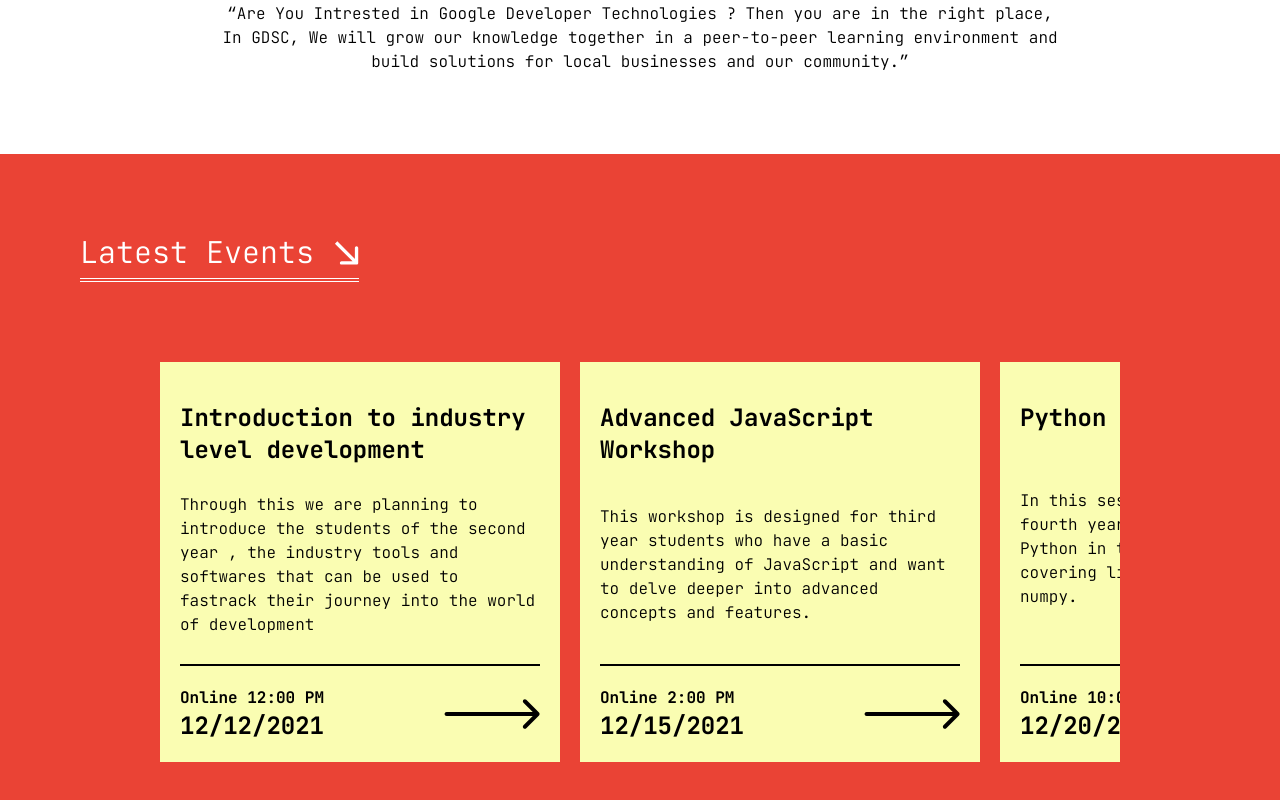
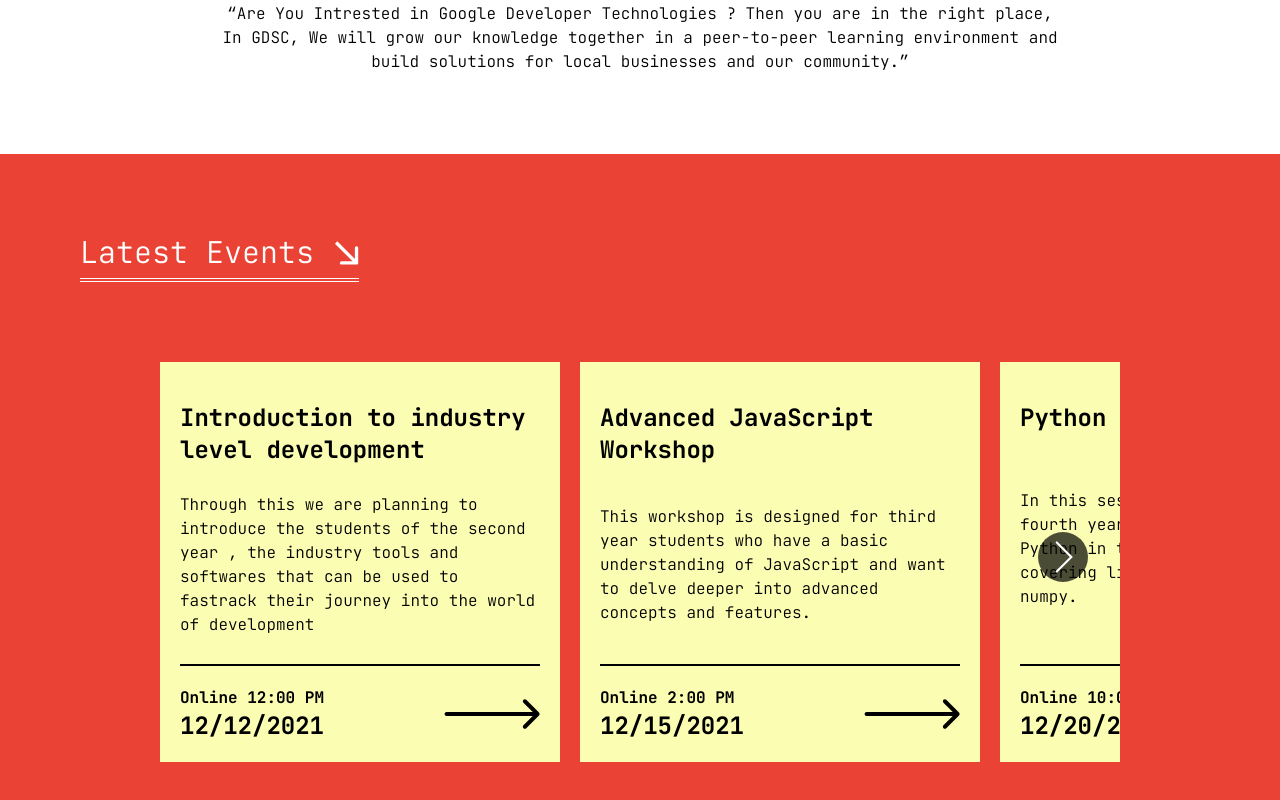
Before and after one commit to Adrin7113/GDSC-MITS, a Nuxt app: page / in a window 1280 px wide. Shown: the part 717-1517 px from the top of the page. Built offline with nearby package versions, Linux system fonts and the light colour scheme.

Commit message:
Did Latest Events Cards

```diff
--- /dev/null
+++ b/components/SVG/Lines/ScrollArrow.vue
@@ -0,0 +1,23 @@
+<template>
+  <svg
+    class="svg-icon"
+    :width="width || '50px'"
+    :height="height || '50px'"
+    style="vertical-align: middle; fill: currentColor; overflow: hidden"
+    viewBox="0 0 1024 1024"
+    version="1.1"
+    xmlns="http://www.w3.org/2000/svg"
+  >
+    <path
+      d="M682.666667 533.333333a21.333333 21.333333 0 0 1-15.146667-6.186666l-298.666667-298.666667a21.333333 21.333333 0 0 1 30.293334-30.293333l298.666666 298.666666a21.333333 21.333333 0 0 1 0 30.293334A21.333333 21.333333 0 0 1 682.666667 533.333333z"
+      :fill="color || '#FFFFFF'"
+    />
+    <path
+      d="M384 832a21.333333 21.333333 0 0 1-15.146667-6.186667 21.333333 21.333333 0 0 1 0-30.293333l298.666667-298.666667a21.333333 21.333333 0 0 1 30.293333 30.293334l-298.666666 298.666666A21.333333 21.333333 0 0 1 384 832z"
+      :fill="color || '#FFFFFF'"
+    />
+  </svg>
+</template>
+<script setup>
+const { width, height, color } = defineProps(["width", "height", "color"]);
+</script>
--- a/components/events/LatestEvents.vue
+++ b/components/events/LatestEvents.vue
@@ -1,11 +1,16 @@
 <template>
   <div class="w-full min-h-[500px] p-20 bg-gRed mono">
     <h1
+      @click="hanldeScroll"
       class="text-white flex gap-5 w-max justify-start items-center h-max text-3xl border-b-4 border-white border-double pb-2"
     >
       Latest Events <SVGLinesArrowTilted width="25" height="25" />
     </h1>
-    <div class="pt-20 mx-20 flex overflow-scroll gap-5 no-scrollbar">
+    <div class="relative">
+      <div
+        class="pt-20 mx-20 flex overflow-scroll gap-5 no-scrollbar"
+        ref="scrollableRef"
+      >
         <EventsEventCard
           v-for="event in tempEvents"
           :name="event.name"
@@ -16,9 +21,23 @@
           :location="event.location"
         />
       </div>
+      <SVGLinesScrollArrow
+        v-if="!scrollHideRight"
+        @click="hanldeScroll('R')"
+        class="absolute bg-black/70 top-[52%] right-28 rounded-full"
+      />
+      <SVGLinesScrollArrow
+        v-if="!scrollHideLeft"
+        @click="hanldeScroll('L')"
+        class="absolute bg-black/70 top-[52%] left-28 rotate-180 rounded-full"
+      />
+    </div>
   </div>
 </template>
 <script setup>
+const scrollableRef = ref(null);
+const scrollHideRight = ref(false);
+const scrollHideLeft = ref(true);
 const tempEvents = [
   {
     name: "Introduction to industry level development",
@@ -84,4 +103,29 @@
     location: "Online",
   },
 ];
+const hanldeScroll = (direction) => {
+  const scrollable = scrollableRef.value;
+  const scrollDistance = window.innerWidth / 3;
+  if (direction === "R") {
+    scrollHideLeft.value = false;
+    if (scrollable.scrollLeft + scrollDistance >= scrollable.scrollLeftMax) {
+      scrollHideRight.value = true;
+    }
+    scrollable.scrollBy({
+      left: scrollDistance,
+      behavior: "smooth",
+    });
+    return;
+  } else if (direction === "L") {
+    scrollHideRight.value = false;
+    if (scrollable.scrollLeft - scrollDistance <= 0) {
+      scrollHideLeft.value = true;
+    }
+    scrollable.scrollBy({
+      left: -scrollDistance,
+      behavior: "smooth",
+    });
+    return;
+  }
+};
 </script>
```
Lines whose indentation alone changed are shown as unchanged.
